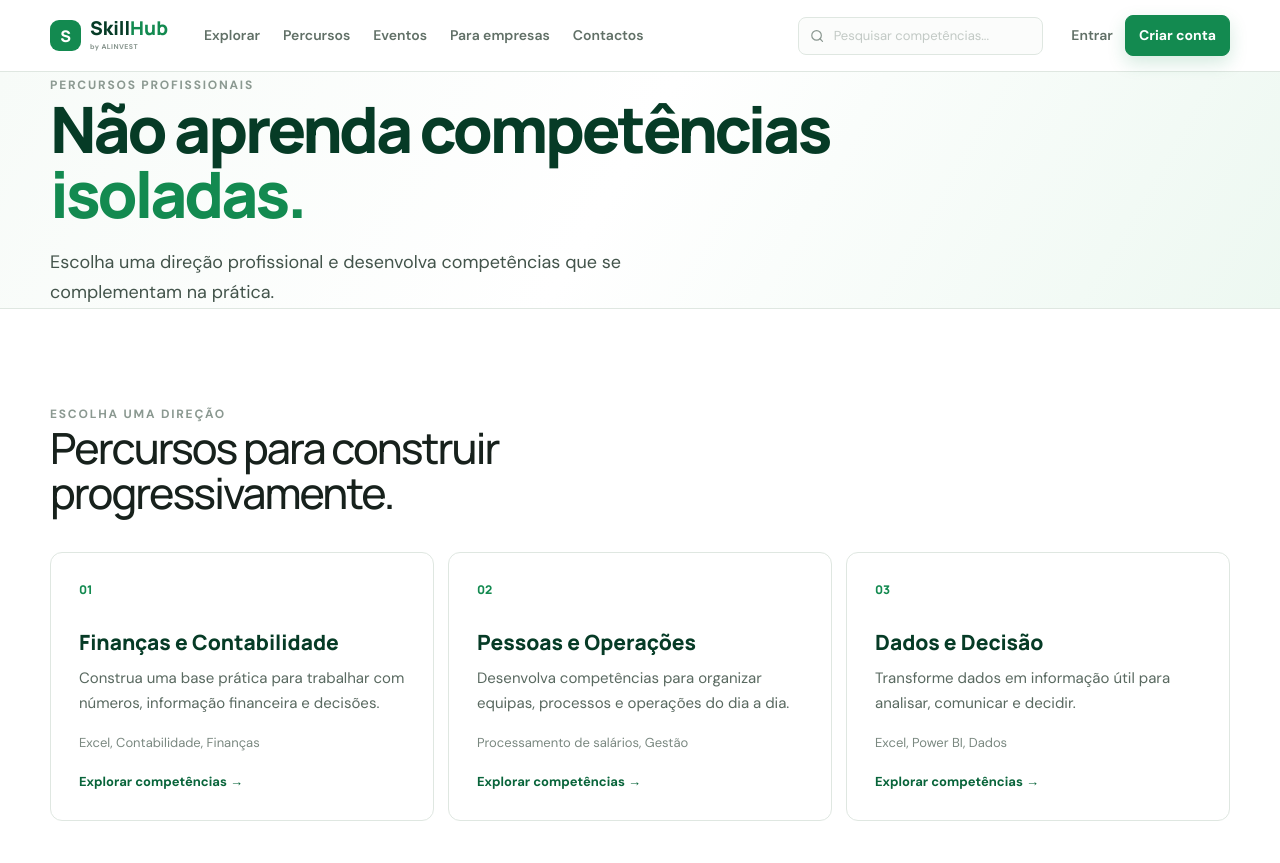
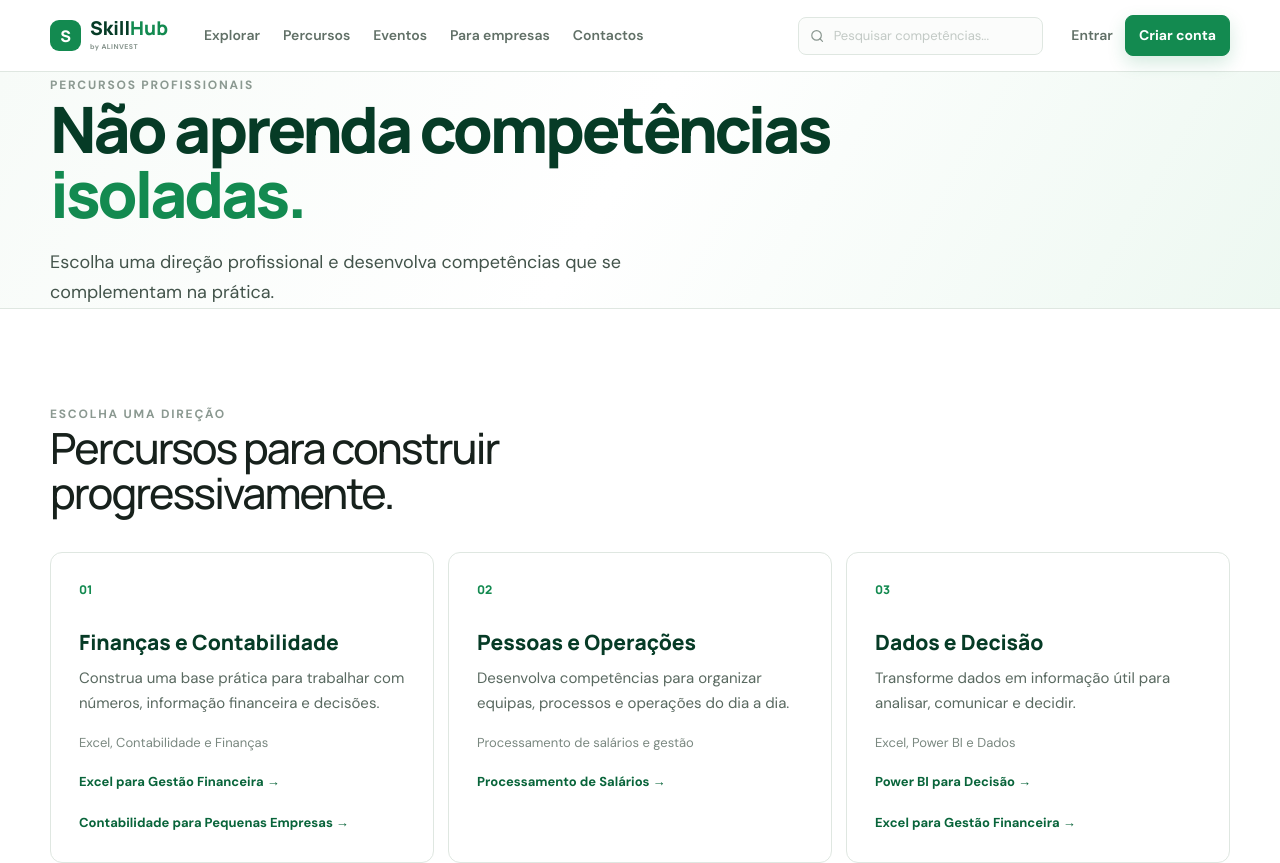
Before and after one commit to acjl-mz/academy, a Next.js app: page /percursos in a window 1280 px wide. Shown: the top 863 px of the page. Built offline with nearby package versions, Linux system fonts and the light colour scheme.

Commit message:
Align routes, search, dependency scripts and UX consistency

```diff
--- a/app/percursos/page.tsx
+++ b/app/percursos/page.tsx
@@ -1,3 +1,6 @@
-import SiteHeader from '@/components/site-header';
-import SiteFooter from '@/components/site-footer';
-import Link from 'next/link'; const tracks=[["Finanças e Contabilidade","Construa uma base prática para trabalhar com números, informação financeira e decisões.","Excel, Contabilidade, Finanças"],["Pessoas e Operações","Desenvolva competências para organizar equipas, processos e operações do dia a dia.","Processamento de salários, Gestão"],["Dados e Decisão","Transforme dados em informação útil para analisar, comunicar e decidir.","Excel, Power BI, Dados"]]; export default function PercursosPage(){return <><main><SiteHeader/><section className="catalog-hero"><div className="container"><span className="eyebrow">PERCURSOS PROFISSIONAIS</span><h1>Não aprenda competências<br/><span>isoladas.</span></h1><p>Escolha uma direção profissional e desenvolva competências que se complementam na prática.</p></div></section><section className="section"><div className="container"><div className="section-heading"><span className="eyebrow">ESCOLHA UMA DIREÇÃO</span><h2>Percursos para construir progressivamente.</h2></div><div className="company-grid">{tracks.map((t,i)=><article className="company-point" key={t[0]}><b>0{i+1}</b><strong>{t[0]}</strong><p>{t[1]}</p><small>{t[2]}</small><Link href="/skills" className="text-link">Explorar competências →</Link></article>)}</div></div></section></main><SiteFooter/></>}
+import SiteHeader from "@/components/site-header";
+import SiteFooter from "@/components/site-footer";
+import Link from "next/link";
+import {skills} from "@/lib/data";
+const tracks=[{title:"Finanças e Contabilidade",description:"Construa uma base prática para trabalhar com números, informação financeira e decisões.",slugs:["excel-gestao-financeira","contabilidade-pequenas-empresas"],label:"Excel, Contabilidade e Finanças"},{title:"Pessoas e Operações",description:"Desenvolva competências para organizar equipas, processos e operações do dia a dia.",slugs:["processamento-salarios"],label:"Processamento de salários e gestão"},{title:"Dados e Decisão",description:"Transforme dados em informação útil para analisar, comunicar e decidir.",slugs:["power-bi-decisao","excel-gestao-financeira"],label:"Excel, Power BI e Dados"}];
+export default function PercursosPage(){return <><main><SiteHeader/><section className="catalog-hero"><div className="container"><span className="eyebrow">PERCURSOS PROFISSIONAIS</span><h1>Não aprenda competências<br/><span>isoladas.</span></h1><p>Escolha uma direção profissional e desenvolva competências que se complementam na prática.</p></div></section><section className="section"><div className="container"><div className="section-heading"><span className="eyebrow">ESCOLHA UMA DIREÇÃO</span><h2>Percursos para construir progressivamente.</h2></div><div className="company-grid">{tracks.map((track,i)=><article className="company-point" key={track.title}><b>0{i+1}</b><strong>{track.title}</strong><p>{track.description}</p><small>{track.label}</small><div className="track-skill-links">{track.slugs.map(slug=>{const skill=skills.find(item=>item.slug===slug);return skill?<Link key={slug} href={"/skills/"+slug} className="text-link">{skill.title} →</Link>:null})}</div></article>)}</div></div></section></main><SiteFooter/></>}
```
